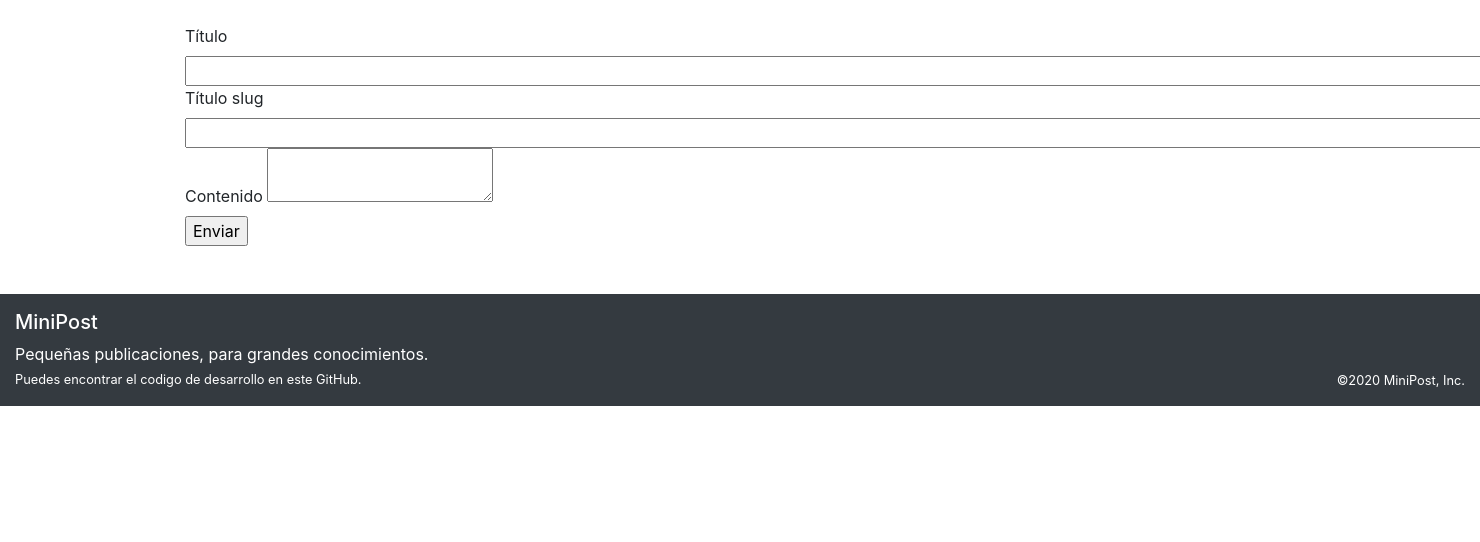
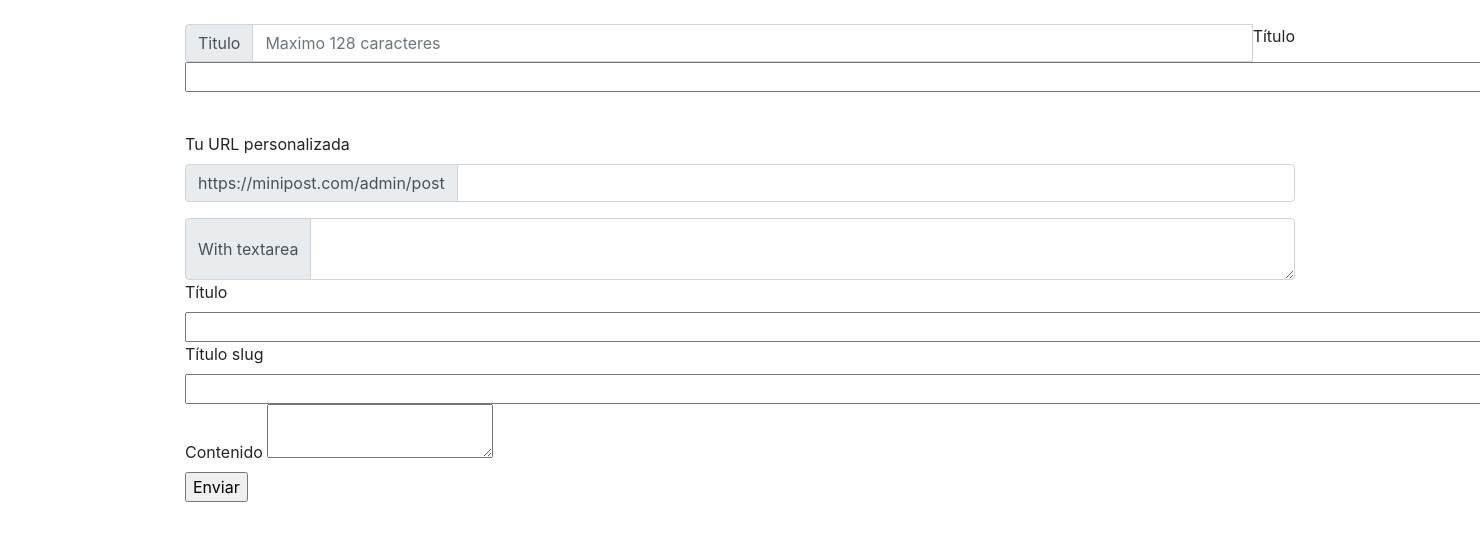
Before and after one commit to SoleeL/software, a Flask app: page /admin/post/ in a window 1480 px wide; the page is wider, and only the part inside the window is pictured. Shown: the part 56-598 px from the top of that part. Run offline with Flask 2, Linux system fonts and the light colour scheme; the visitor is signed in with stand-in values (Sample User, id 1); some libraries are stand-ins or nearby versions.

Commit message:
8.- Diseño de plantilla 'agregar post' con error de diseño.

```diff
--- a/templates/admin/post_form.html
+++ b/templates/admin/post_form.html
@@ -11,6 +11,37 @@
 {% block content %}
 <form action="" method="POST" novalidate>
     {{ form.hidden_tag() }}
+
+    <div class="input-group mb-3">
+        <div class="input-group-prepend">
+            <span class="input-group-text" id="basic-addon1">Titulo</span>
+        </div>
+        <input type="text" class="form-control" placeholder="Maximo 128 caracteres" aria-label="Username"
+            aria-describedby="basic-addon1"><br>
+        {{ form.title.label }}
+        {{ form.title(size=128) }}<br>
+        {% for error in form.title.errors %}
+        <span style="color: red;">{{ error }}</span>
+        {% endfor %}
+
+    </div>
+
+    <label for="basic-url">Tu URL personalizada</label>
+    <div class="input-group mb-3">
+        <div class="input-group-prepend">
+            <span class="input-group-text" id="basic-addon3">https://minipost.com/admin/post</span>
+        </div>
+        <input type="text" class="form-control" id="basic-url" aria-describedby="basic-addon3">
+    </div>
+
+    <div class="input-group">
+        <div class="input-group-prepend">
+            <span class="input-group-text">With textarea</span>
+        </div>
+        <textarea class="form-control" aria-label="With textarea"></textarea>
+    </div>
+
+
     <div>
         {{ form.title.label }}
         {{ form.title(size=128) }}<br>
```
Also changed, not shown: templates/index.html (+20 -7 lines). Lines whose indentation alone changed are shown as unchanged.
